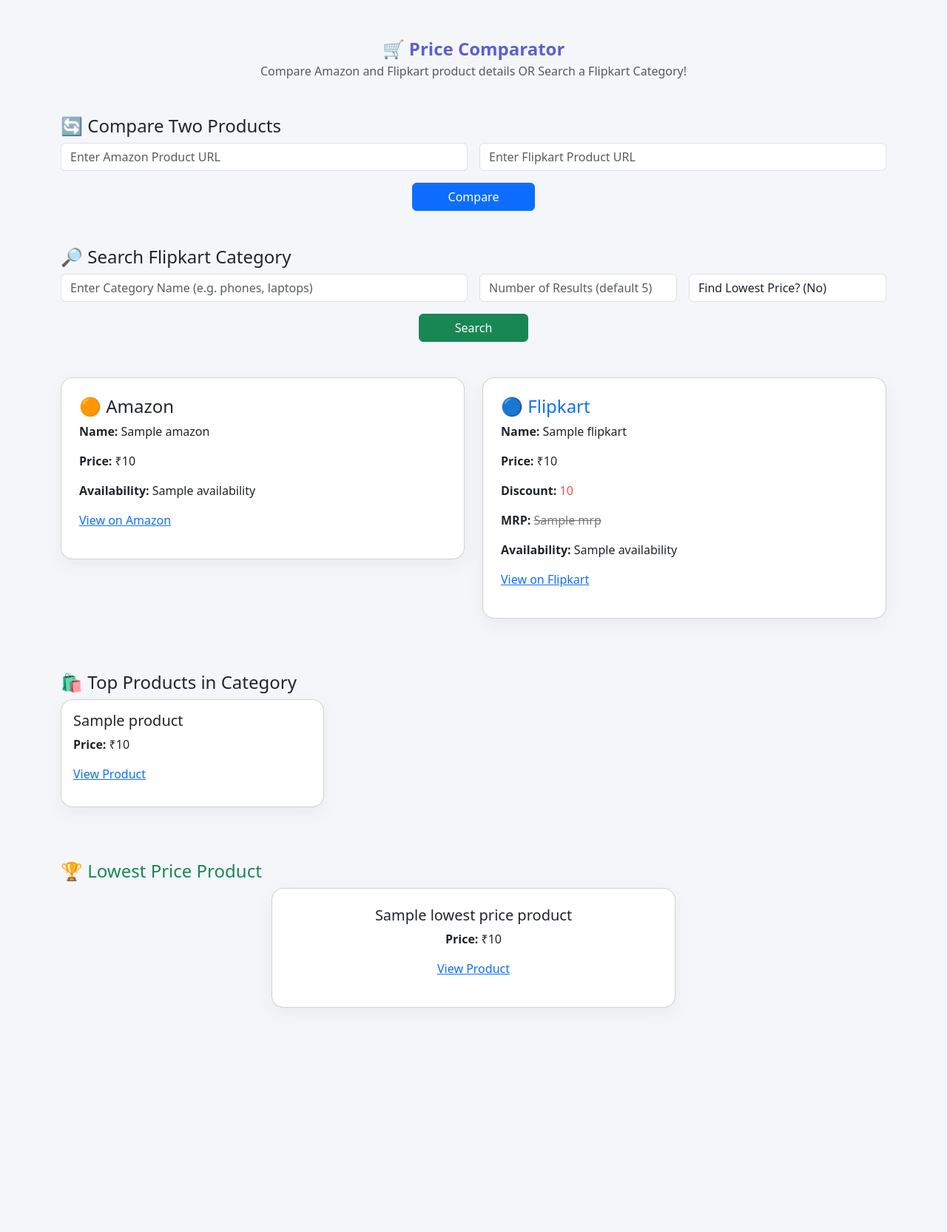
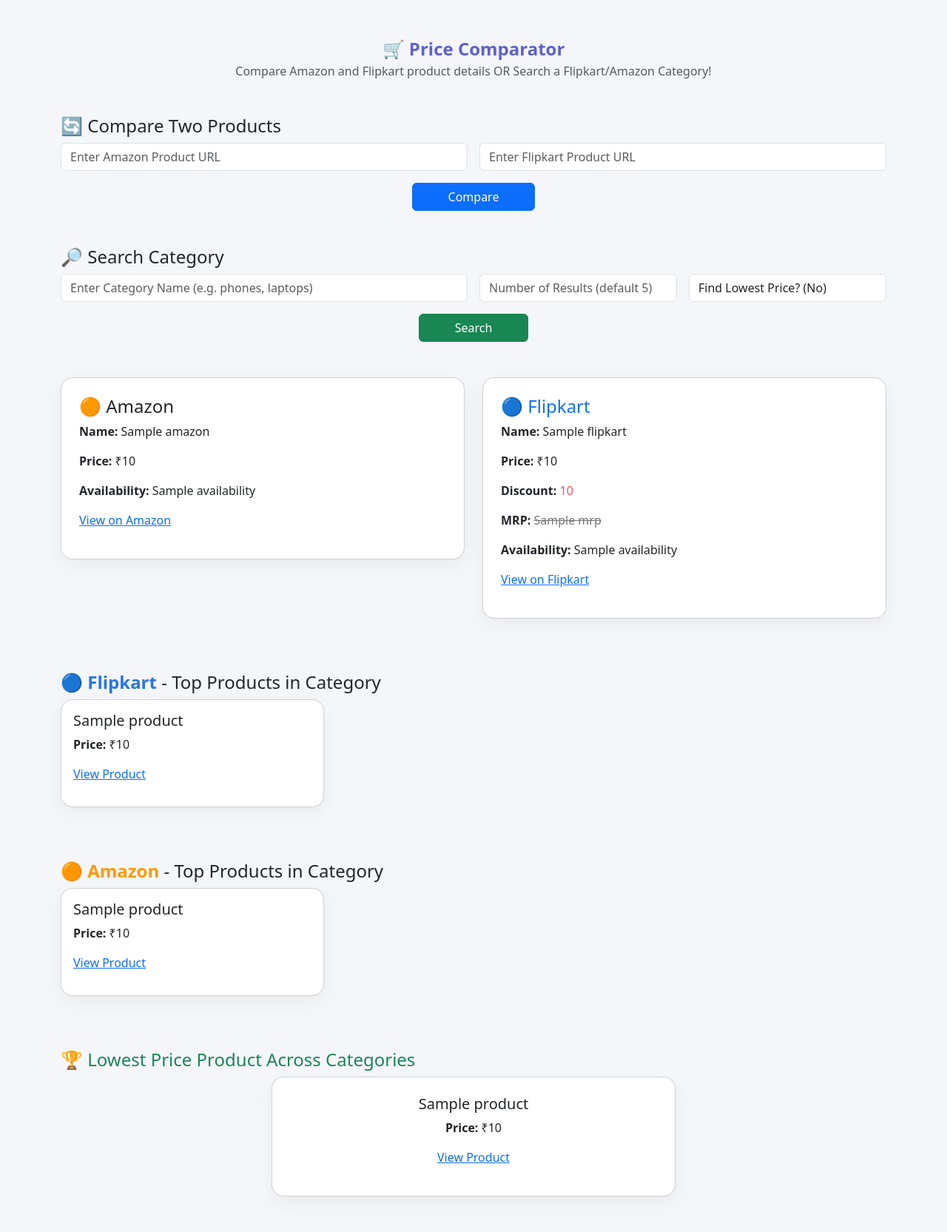
Before and after one commit to anjalichaturvedi/price-tracker, a Flask app: template templates/index.html in a window 1280 px wide. Shown: the whole page at 74% size. Before the commit the page ends 1362 px from the top, so only its background shows below. Run offline with Flask 3, Linux system fonts and the light colour scheme; the template is opened without the code that fills it: most values are stand-ins (such as "Sample title", 1, 10 or a date in 2020).

Commit message:
amazon category

```diff
--- a/app.py
+++ b/app.py
@@ -1,20 +1,21 @@
 from flask import Flask, render_template, request
 from amazon_scraper import scrape_amazon_product
 from flipkart_scraper import scrape_flipkart_product
-from category_page_flipkart import scrape_flipkart_category  # <-- NEW: for Flipkart category scraping
+from category_page_flipkart import scrape_flipkart_category
+from category_page_amazon import scrape_amazon_organic_listings_extended_lowest
 
 app = Flask(__name__)
 
 @app.route("/", methods=["GET", "POST"])
 def index():
-    amazon_data = flipkart_data = category_results = None
+    amazon_data = flipkart_data = category_results_flipkart = category_results_amazon = None
     lowest_price_product = None
 
     if request.method == "POST":
         amazon_url = request.form.get("amazon_url", "").strip()
         flipkart_url = request.form.get("flipkart_url", "").strip()
         category_name = request.form.get("category_name", "").strip()
-        num_results = request.form.get("num_results", 5)
+        num_results = request.form.get("num_results", "5")
         find_lowest = request.form.get("find_lowest", "no")
 
         if amazon_url and flipkart_url:
@@ -27,21 +28,35 @@
             except ValueError:
                 num_results = 5
 
-            all_results = scrape_flipkart_category(category_name)
-            if all_results:
-                category_results = all_results[:num_results]
+            # Scrape Flipkart Category
+            flipkart_category_results = scrape_flipkart_category(category_name)  # Changed this line
+            if flipkart_category_results:
+                category_results_flipkart = flipkart_category_results[:num_results]
+                if find_lowest.lower() == "yes":
+                    valid_flipkart_products = [p for p in flipkart_category_results if p.get("price") is not None]
+                    if valid_flipkart_products:
+                        lowest_price_flipkart = min(valid_flipkart_products, key=lambda x: x['price'])
+                        lowest_price_product = [lowest_price_flipkart]
+                    else:
+                        lowest_price_product = []  # Initialize to empty list
 
-                if find_lowest.lower() == "yes":
-                    # Find product with minimum price
-                    valid_products = [prod for prod in all_results if prod.get("price") is not None]
-                    if valid_products:
-                        lowest_price_product = min(valid_products, key=lambda x: x["price"])
+            # Scrape Amazon Category
+            amazon_category_results, amazon_lowest = scrape_amazon_organic_listings_extended_lowest(category_name)
+            if amazon_category_results:
+                category_results_amazon = amazon_category_results[:num_results]
+                if find_lowest.lower() == "yes" and amazon_lowest:
+                    if lowest_price_product:
+                        if amazon_lowest.get('price_value') is not None and lowest_price_product[0].get('price') is not None and amazon_lowest['price_value'] < lowest_price_product[0]['price']:
+                            lowest_price_product = [amazon_lowest]
+                    else:
+                        lowest_price_product = [amazon_lowest]
 
     return render_template(
         "index.html",
         amazon=amazon_data,
         flipkart=flipkart_data,
-        category_results=category_results,
+        category_results_flipkart=category_results_flipkart,
+        category_results_amazon=category_results_amazon,
         lowest_price_product=lowest_price_product
     )
 
--- a/category_page_flipkart.py
+++ b/category_page_flipkart.py
@@ -30,7 +30,6 @@
             if title and price and link_tag:
                 price_text = price.text.strip().replace('₹', '').replace(',', '')
                 price_value = int(price_text)
-
                 product = {
                     'title': title.text.strip(),
                     'price': price_value,
--- a/templates/index.html
+++ b/templates/index.html
@@ -29,6 +29,14 @@
       text-decoration: line-through;
       color: #777;
     }
+    .amazon-badge {
+      color: #ff9900; /* Amazon orange */
+      font-weight: bold;
+    }
+    .flipkart-badge {
+      color: #2874f0; /* Flipkart blue */
+      font-weight: bold;
+    }
   </style>
 </head>
 
@@ -36,10 +44,9 @@
   <div class="container py-5">
     <div class="text-center mb-5">
       <div class="logo">🛒 Price Comparator</div>
-      <p class="text-muted">Compare Amazon and Flipkart product details OR Search a Flipkart Category!</p>
+      <p class="text-muted">Compare Amazon and Flipkart product details OR Search a Flipkart/Amazon Category!</p>
     </div>
 
-    <!-- Product Comparison Form -->
     <div class="mb-5">
       <h4>🔄 Compare Two Products</h4>
       <form method="POST" class="row g-3">
@@ -55,9 +62,8 @@
       </form>
     </div>
 
-    <!-- Flipkart Category Search Form -->
     <div class="mb-5">
-      <h4>🔎 Search Flipkart Category</h4>
+      <h4>🔎 Search Category</h4>
       <form method="POST" class="row g-3">
         <div class="col-md-6">
           <input type="text" class="form-control" name="category_name" placeholder="Enter Category Name (e.g. phones, laptops)" required>
@@ -77,7 +83,6 @@
       </form>
     </div>
 
-    <!-- Display Results -->
     <div class="row">
       {% if amazon %}
       <div class="col-md-6 mb-4">
@@ -106,31 +111,46 @@
       {% endif %}
     </div>
 
-    <!-- Category Products -->
-    {% if category_results %}
+    {% if category_results_flipkart %}
     <div class="row">
-      <h4 class="mt-5">🛍 Top Products in Category</h4>
-      {% for product in category_results %}
+      <h4 class="mt-5"><span class="flipkart-badge">🔵 Flipkart</span> - Top Products in Category</h4>
+      {% for product in category_results_flipkart %}
       <div class="col-md-4 mb-4">
         <div class="card p-3">
-          <h5>{{ product.name }}</h5>
+          <h5>{{ product.title }}</h5>
           <p><strong>Price:</strong> ₹{{ product.price if product.price else 'Not Available' }}</p>
-          <p><a href="{{ product.url }}" target="_blank">View Product</a></p>
+          <p><a href="{{ product.link }}" target="_blank">View Product</a></p>
         </div>
       </div>
       {% endfor %}
     </div>
     {% endif %}
 
-    <!-- Lowest Price Product -->
+    {% if category_results_amazon %}
+    <div class="row">
+      <h4 class="mt-5"><span class="amazon-badge">🟠 Amazon</span> - Top Products in Category</h4>
+      {% for product in category_results_amazon %}
+      <div class="col-md-4 mb-4">
+        <div class="card p-3">
+          <h5>{{ product.title }}</h5>
+          <p><strong>Price:</strong> ₹{{ product.price if product.price else 'Not Available' }}</p>
+          <p><a href="{{ product.link }}" target="_blank">View Product</a></p>
+        </div>
+      </div>
+      {% endfor %}
+    </div>
+    {% endif %}
+
     {% if lowest_price_product %}
     <div class="row">
-      <h4 class="mt-5 text-success">🏆 Lowest Price Product</h4>
+      <h4 class="mt-5 text-success">🏆 Lowest Price Product Across Categories</h4>
       <div class="col-md-6 offset-md-3">
         <div class="card p-4 text-center">
-          <h5>{{ lowest_price_product.name }}</h5>
-          <p><strong>Price:</strong> ₹{{ lowest_price_product.price }}</p>
-          <p><a href="{{ lowest_price_product.url }}" target="_blank">View Product</a></p>
+          {% for product in lowest_price_product %}
+          <h5>{{ product.title }}</h5>
+          <p><strong>Price:</strong> ₹{{ product.price }}</p>
+          <p><a href="{{ product.link }}" target="_blank">View Product</a></p>
+          {% endfor %}
         </div>
       </div>
     </div>
```
Also changed, not shown: category_page_amazon.py (added, +101 -0 lines).
